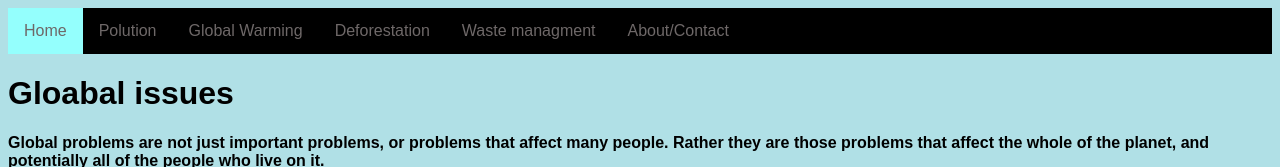
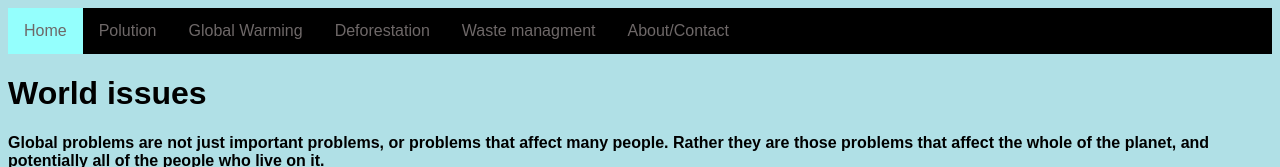
Before and after one commit to Ziadh23/GlobalIssues, a plain HTML site: page index.html in a window 1280 px wide. Shown: the top 167 px of the page. Drawn offline with Linux system fonts and the light colour scheme.

Commit message:
Add files via upload

```diff
--- a/index.html
+++ b/index.html
@@ -17,7 +17,7 @@
      <li><a href="about.html">About/Contact</a></li>
 
    </ul>
-  <h1> Gloabal issues </h1>
+  <h1> World issues </h1>
   <b>Global problems are not just important problems, or problems that affect many people. Rather they are those
     problems that affect the whole of the planet, and potentially all of the people who live on it.</b>
 
```
